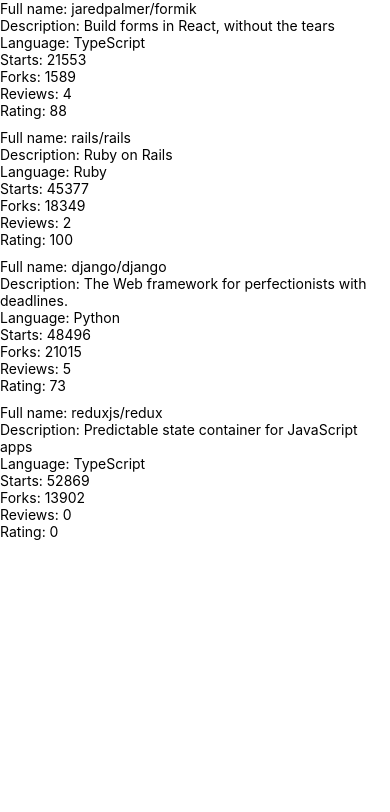
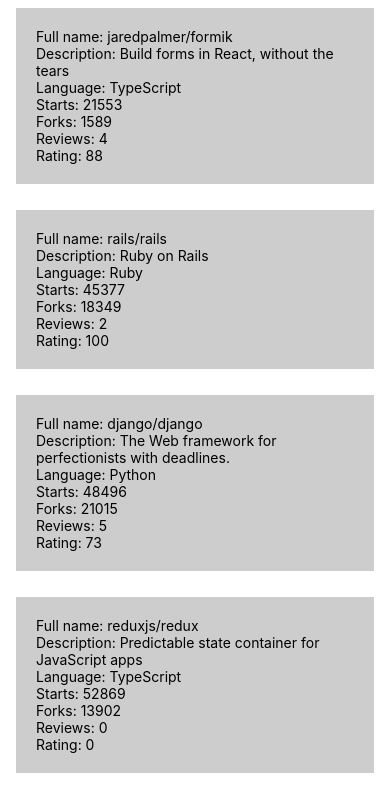
Before and after one commit to Jorge65/myMobileApp2, a React Native app: screen / in a window 390 px wide. Shown: the top 812 px of the page. Built offline with nearby package versions, Linux system fonts and the light colour scheme.

Commit message:
Style Finetuning teht 10.3

```diff
--- a/src/components/RepositoryItem.jsx
+++ b/src/components/RepositoryItem.jsx
@@ -1,14 +1,18 @@
 import { Text, View, Image, StyleSheet, Pressable } from "react-native";
 
 const styles = StyleSheet.create({
-    separator: {
-      height: 10,
+    item: {
+      backgroundColor: '#bbbb',
+      padding: 20,
+      marginVertical: 8,
+      marginHorizontal: 16,
     },
   });
 
 
 const RepositoryItem = ({ props }) => {
-    console.log("...", props)
+    //console.log("...", props)
+    //console.log("...")
     return (
         <View style={styles.item}>
         <Text>Full name: {props.fullName}</Text>
```
